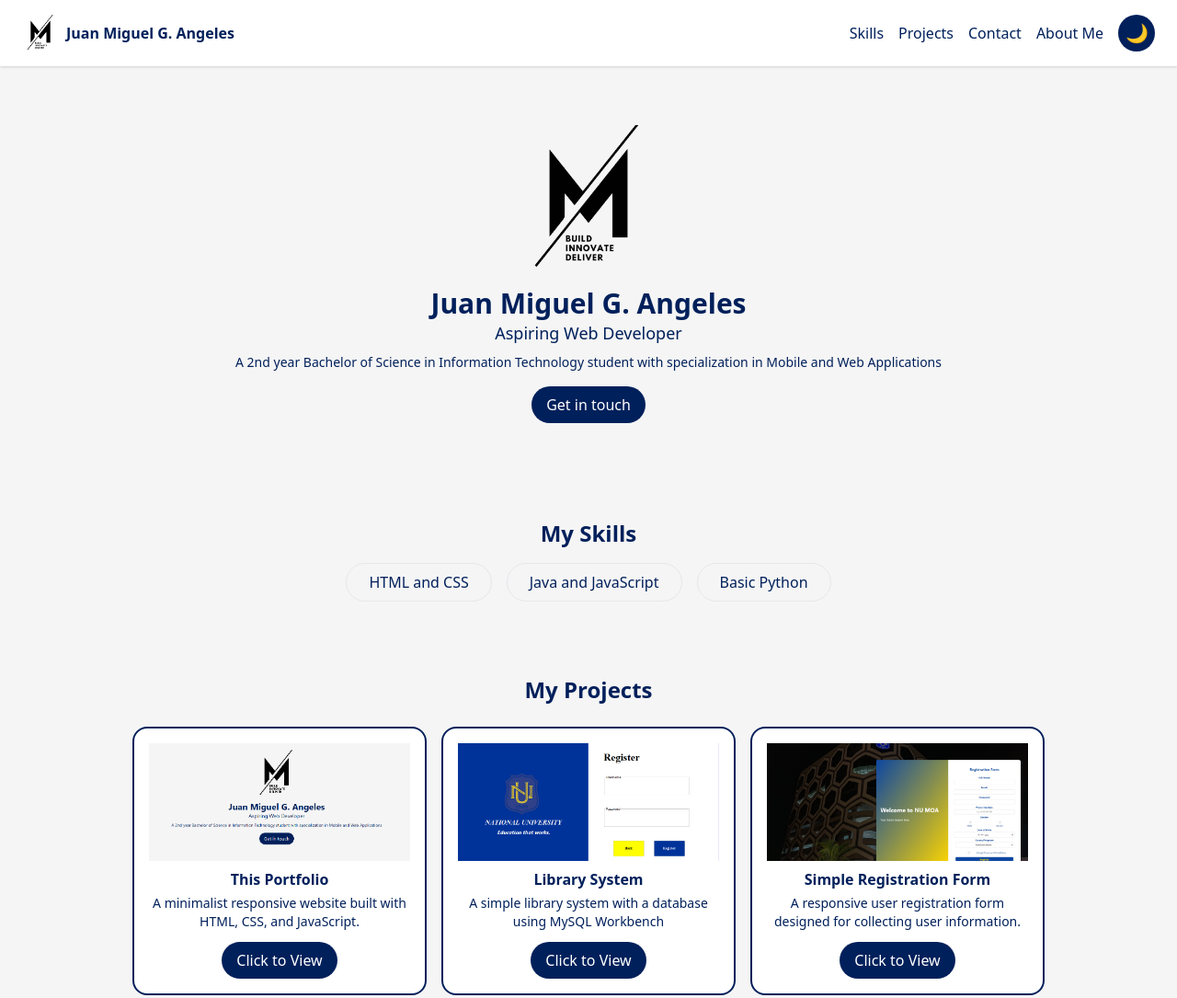
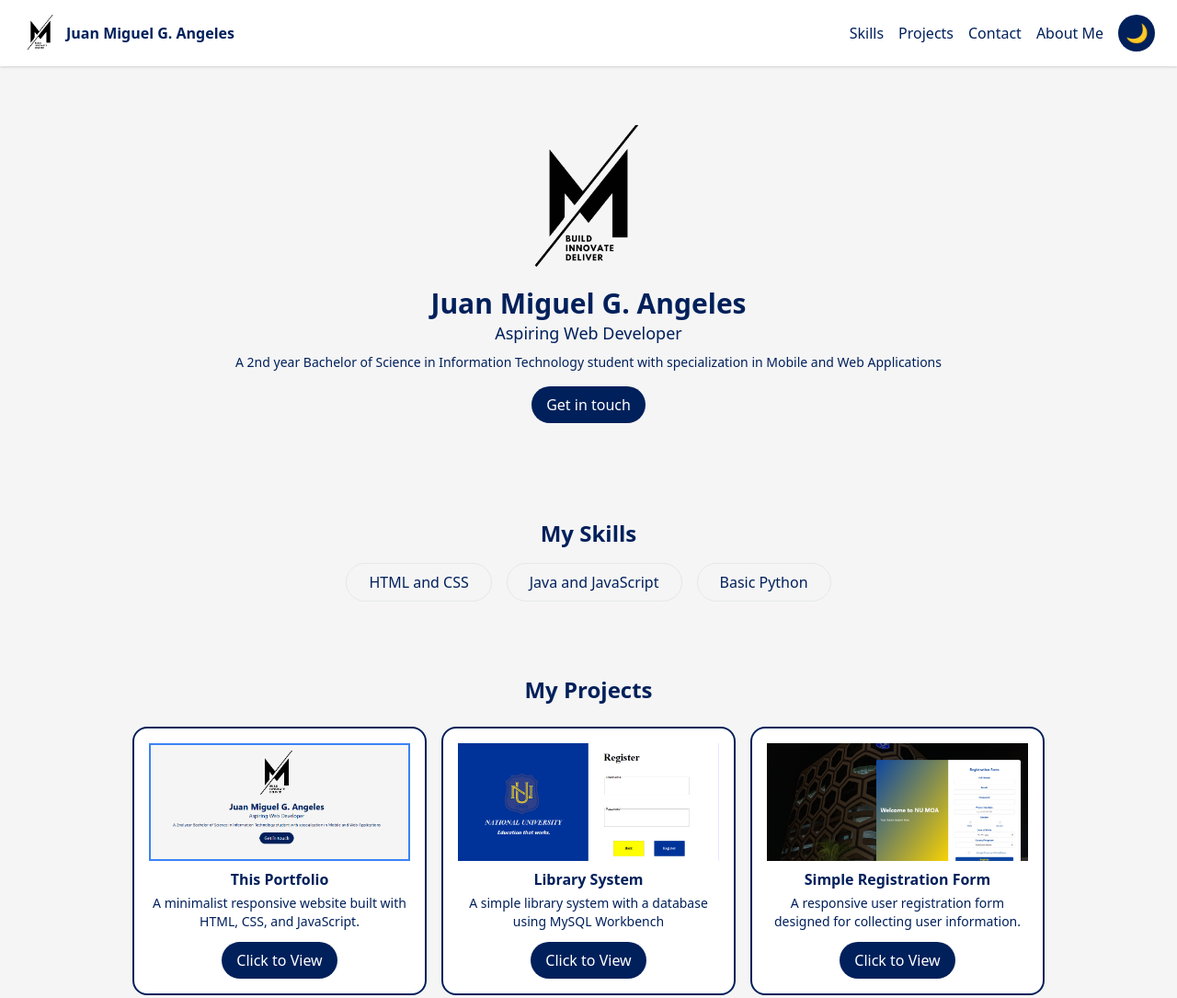
Before and after one commit to migs1206a/MyPortfolio, a plain HTML site: page index.html in a window 1280 px wide. Shown: the top 1085 px of the page at 92% size. Drawn offline with nearby package versions, Linux system fonts and the light colour scheme.

Commit message:
commit commit

```diff
--- a/index.html
+++ b/index.html
@@ -120,11 +120,12 @@
     <div class="flex justify-center space-x-4 flex-wrap">
 
       <div class="card max-w-xs">
-        <img src="portfolio.png" alt="Portfolio Logo" class="w-full h-32 object-cover mb-2" onerror="this.style.display='none'">
+        <img src="portfolio.png" alt="Portfolio Logo" class="w-full h-32 object-cover mb-2 border-2 border-blue-500 bg-gray-100">
         <h3 class="mt-2 font-bold">This Portfolio</h3>
         <p class="text-sm mt-1">A minimalist responsive website built with HTML, CSS, and JavaScript.</p>
         <a href="index.html" class="mt-3 inline-block px-4 py-2 nu-button rounded-full">Click to View</a>
       </div>
+
 
 
 
```
